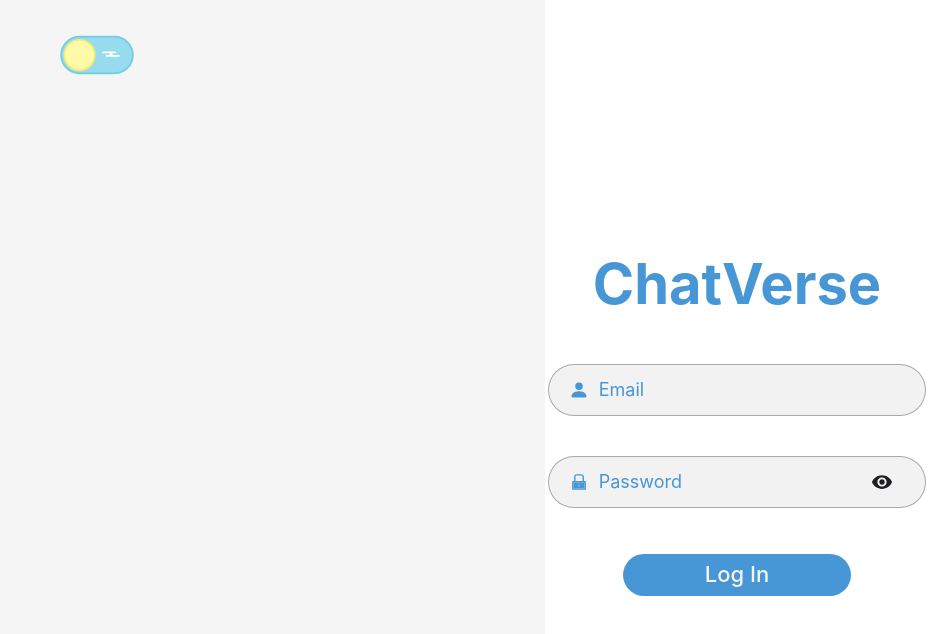
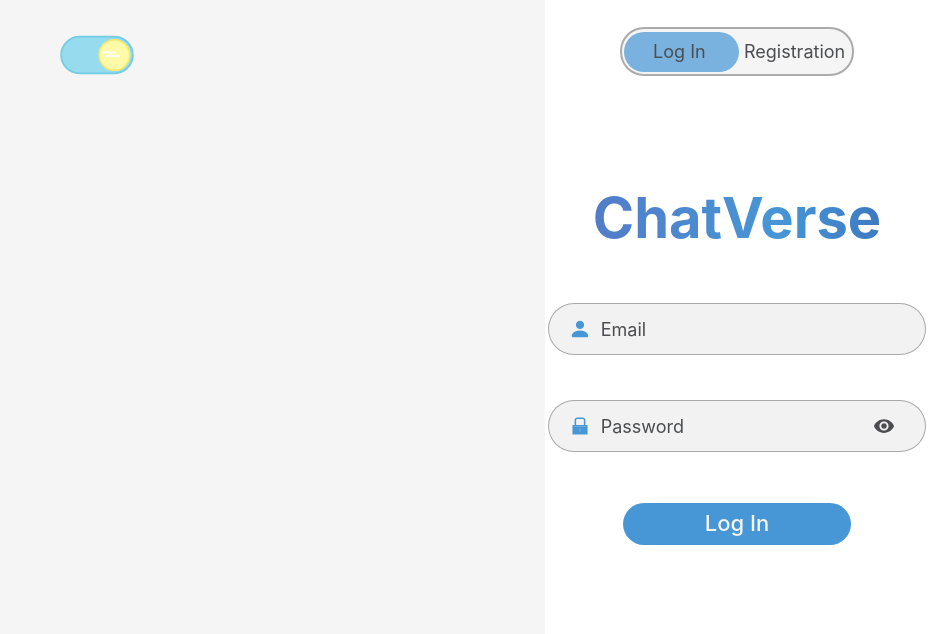
Before and after one commit to Sw0rdman1/ChatVerse, a React (Vite) app in the folder Frontend/: page / in a window 1280 px wide. Shown: the top 634 px of the page, without its empty margins (351-1280 px from the left). Built offline with nearby package versions, Linux system fonts and the light colour scheme.

Commit message:
Auth Switch implemented

```diff
--- a/Frontend/src/components/authentication/AuthSwitch.css
+++ b/Frontend/src/components/authentication/AuthSwitch.css
@@ -3,22 +3,26 @@
   display: flex;
   align-items: center;
   justify-content: center;
+  width: 100%;
+  margin-top: 15px;
+  user-select: none;
 }
 .switch__checkbox {
   display: none;
 }
 
 .switch__label {
-  font-size: 20px;
+  color: var(--text-color);
+  font-size: 18px;
   cursor: pointer;
   display: grid;
   align-content: center;
   justify-items: center;
   grid-template-columns: 1fr 1fr;
-  width: 55%;
+  width: 60%;
   height: 45px;
   background-color: var(--background-color);
-  border: 2px solid silver;
+  border: 2px solid var(--border-color);
   border-radius: 24px;
   position: relative;
 }
@@ -32,14 +36,14 @@
   display: block;
   position: absolute;
   width: 50%;
-  height: 100%;
-  top: 0;
-  left: 0;
-  background-color: var(--primary-color);
+  height: 90%;
+  top: 5%;
+  left: 2px;
+  background-color: var(--primary-color-transprarent);
   border-radius: 24px;
   transition: 0.25s;
 }
 
 .switch__checkbox:checked + .switch__label::after {
-  left: 50%;
+  left: 49%;
 }
--- a/Frontend/src/components/authentication/AuthSwitch.tsx
+++ b/Frontend/src/components/authentication/AuthSwitch.tsx
@@ -1,10 +1,18 @@
 import "./AuthSwitch.css";
 
-const AuthSwitch = () => {
+interface AuthSwitchProp {
+  changeAuthMethod: () => void;
+}
+
+const AuthSwitch: React.FC<AuthSwitchProp> = ({ changeAuthMethod }) => {
   return (
     <div className="auth-switch-container">
       <input type="checkbox" id="checkbox" className="switch__checkbox" />
-      <label className="switch__label" htmlFor="checkbox">
+      <label
+        className="switch__label"
+        htmlFor="checkbox"
+        onClick={changeAuthMethod}
+      >
         <span>Log In</span>
         <span>Registration</span>
       </label>
--- a/Frontend/src/components/authentication/LogInInputs.css
+++ b/Frontend/src/components/authentication/LogInInputs.css
@@ -20,11 +20,12 @@
 
 .icon {
   margin-left: 10px;
+  font-size: 22px;
   color: var(--primary-color);
 }
 
 ::-webkit-input-placeholder {
-  color: var(--primary-color);
+  color: var(--text-color);
 }
 
 .input-field-with-error span {
@@ -113,3 +114,23 @@
 .login-button button:hover {
   background: var(--primary-color-hover);
 }
+
+.login-button button:focus {
+  background: var(--primary-color-hover);
+}
+
+.remember-me {
+  display: flex;
+  align-items: center;
+  justify-content: start;
+  margin-top: 10px;
+  gap: 10px;
+  height: 30px;
+  font-size: 16px;
+}
+
+.remember-me input {
+  height: 17px;
+  width: 17px;
+  margin-top: 3px;
+}
--- a/Frontend/src/components/authentication/LogInInputs.tsx
+++ b/Frontend/src/components/authentication/LogInInputs.tsx
@@ -84,15 +84,21 @@ const Loader: React.FC<LoaderProps> = ({ displayLoader }) => {
   );
 };
 
-export const LogInButton = () => {
-  const handleLogIn = () => {
-    console.log("Log in");
-  };
+interface MyButtonProps {
+  text: string;
+  clickHandler: () => void;
+  submit?: boolean;
+}
 
+export const MyButton: React.FC<MyButtonProps> = ({
+  text,
+  clickHandler,
+  submit,
+}) => {
   return (
     <div className="login-button">
-      <button type="submit" onClick={handleLogIn}>
-        Log In
+      <button type={submit ? "submit" : "button"} onClick={clickHandler}>
+        {text}
       </button>
     </div>
   );
--- /dev/null
+++ b/Frontend/src/components/authentication/RegistrationStepper.css
@@ -0,0 +1,37 @@
+/* Stepper.css */
+
+.stepper-container {
+  display: flex;
+  align-items: center;
+  justify-content: center;
+}
+
+.step-dot {
+  width: 12px;
+  height: 12px;
+  border-radius: 50%;
+  margin: 0 5px;
+  background-color: var(--border-color); /* Gray color for inactive dots */
+  cursor: pointer;
+}
+
+.step-dot.active {
+  background-color: var(--primary-color); /* Blue color for active dot */
+}
+
+.back-arrow {
+  font-size: 24px;
+  cursor: pointer;
+  margin-right: 5px;
+  color: var(--primary-color); /* Blue color for active dot */
+  margin-top: 5px;
+}
+
+/* Hide the back arrow for the first step */
+.step-dot:first-child .back-arrow {
+  display: none;
+}
+
+.hidden {
+  visibility: hidden;
+}
--- /dev/null
+++ b/Frontend/src/components/authentication/RegistrationStepper.tsx
@@ -0,0 +1,33 @@
+import React, { useState } from "react";
+import "./RegistrationStepper.css"; // Create a CSS file to style the stepper component
+import { RiArrowLeftLine } from "react-icons/ri"; // Import the back arrow icon from React Icons
+
+const RegistrationStepper: React.FC = () => {
+  const [currentStep, setCurrentStep] = useState(1);
+
+  const handleBackStep = () => {
+    if (currentStep > 0) {
+      setCurrentStep(currentStep - 1);
+    }
+  };
+
+  return (
+    <div className="stepper-container">
+      <div
+        className={currentStep !== 0 ? "back-arrow" : "back-arrow hidden"}
+        onClick={handleBackStep}
+      >
+        <RiArrowLeftLine />
+      </div>
+
+      {[...Array(7)].map((_, index) => (
+        <div
+          key={index}
+          className={`step-dot ${index === currentStep ? "active" : ""}`}
+        ></div>
+      ))}
+    </div>
+  );
+};
+
+export default RegistrationStepper;
--- a/Frontend/src/index.css
+++ b/Frontend/src/index.css
@@ -9,16 +9,16 @@
   -moz-osx-font-smoothing: grayscale;
   -webkit-text-size-adjust: 100%;
 
-  --primary-color: #4796d6;
+  --primary-color: rgb(71, 150, 214);
   --primary-color-hover: #65b4f5;
-  --primary-color-transprarent: rgb(105, 70, 167, 0.3);
+  --primary-color-transprarent: rgb(71, 150, 214, 0.7);
   --secondary-color: #6946a7;
 }
 
 [data-theme="light"] {
   --background-color: whitesmoke;
   --background-color-transparent: white;
-  --text-color: #1f2023;
+  --text-color: #4c4d50;
   --input-background: rgb(0, 0, 0, 0.05);
   --error-color: #fd3737;
   --border-color: rgb(0, 0, 0, 0.3);
--- a/Frontend/src/pages/Authentication/LogIn.tsx
+++ b/Frontend/src/pages/Authentication/LogIn.tsx
@@ -1,6 +1,6 @@
 import { useState } from "react";
 import {
-  LogInButton,
+  MyButton,
   MyInputField,
 } from "../../components/authentication/LogInInputs";
 import { emailValidation } from "../../utils/Validation";
@@ -10,8 +10,10 @@ const LogIn = () => {
   const [email, setEmail] = useState("");
   const [password, setPassword] = useState("");
 
+  const handleLogIn = () => {};
+
   return (
-    <div className="login-container">
+    <form className="login-container">
       <h1>ChatVerse</h1>
       <MyInputField
         placeholder="Email"
@@ -22,18 +24,10 @@ const LogIn = () => {
         errorText="Invalid email adress"
         validation={emailValidation}
       />
-      {/* <MyInputField
-        placeholder="Password"
-        value={password}
-        onChange={setPassword}
-        type="password"
-        password
-        errorText=""
-        validation={() => true}
-      /> */}
       <PasswordInput value={password} onChange={setPassword} />
-      <LogInButton />
-    </div>
+
+      <MyButton text="Log In" clickHandler={handleLogIn} submit />
+    </form>
   );
 };
 
--- /dev/null
+++ b/Frontend/src/pages/Authentication/Registration.css
@@ -0,0 +1,52 @@
+.register-container {
+  color: var(--text-color);
+  flex: 9;
+  font-size: 20px;
+  display: flex;
+  flex-direction: column;
+  align-items: center;
+  width: 75%;
+}
+
+.register-container h1 {
+  font-size: 2.6em;
+  margin: 0;
+  padding: 0;
+  margin-bottom: 0.5em;
+  background: linear-gradient(
+    to right,
+    #4796d6 20%,
+    #6946a7 30%,
+    #4796d6 70%,
+    #396eb9 80%
+  );
+  -webkit-background-clip: text;
+  background-clip: text;
+  -webkit-text-fill-color: transparent;
+  background-size: 500% auto;
+  animation: textShine 4s ease-in-out infinite alternate;
+}
+
+@keyframes textShine {
+  0% {
+    background-position: 0% 50%;
+  }
+  100% {
+    background-position: 100% 50%;
+  }
+}
+
+.register-container h2 {
+  margin: 0;
+  font-size: 1.4em;
+  color: var(--text-color);
+  margin-top: 20px;
+}
+
+.register-container h3 {
+  font-weight: 400;
+  margin: 0 15px;
+  font-size: 1.1em;
+  color: var(--text-color);
+  margin-bottom: 20px;
+}
--- a/Frontend/src/pages/Authentication/Registration.tsx
+++ b/Frontend/src/pages/Authentication/Registration.tsx
@@ -1,5 +1,25 @@
+import { MyButton } from "../../components/authentication/LogInInputs";
+import RegistrationStepper from "../../components/authentication/RegistrationStepper";
+import "./Registration.css";
+
 const Registration = () => {
-  return <div>Registration</div>;
+  const handleClick = () => {};
+
+  return (
+    <div className="register-container">
+      <h2>Welcome to </h2>
+      <h1>ChatVerse</h1>
+      <h3>
+        Join the{" "}
+        <b style={{ color: "var(--primary-color)" }}>chat revolution</b>!
+        <br />
+        Register now and unlock a world of endless conversations and
+        unforgettable moments.
+      </h3>
+      <MyButton text="Get Started!" clickHandler={handleClick} />
+      <RegistrationStepper />
+    </div>
+  );
 };
 
 export default Registration;
--- a/Frontend/src/pages/Authentication/WelcomeScreen.css
+++ b/Frontend/src/pages/Authentication/WelcomeScreen.css
@@ -32,16 +32,18 @@
   flex-direction: column;
   justify-content: center;
   align-items: center;
+  gap: 50px;
+  user-select: none;
 }
 
 .login-container {
   color: var(--text-color);
+  flex: 9;
   font-size: 20px;
   display: flex;
   flex-direction: column;
-  justify-content: center;
   align-items: center;
-  gap: 10px;
+  gap: 15px;
 }
 
 .login-container h1 {
@@ -76,3 +78,9 @@
   height: min-content;
   align-items: start;
 }
+
+@media screen and (max-width: 1023px) {
+  .hero-section-container {
+    display: none;
+  }
+}
--- a/Frontend/src/pages/Authentication/WelcomeScreen.tsx
+++ b/Frontend/src/pages/Authentication/WelcomeScreen.tsx
@@ -1,6 +1,9 @@
 import HeroSection from "./HeroSection";
 import "./WelcomeScreen.css";
 import LogIn from "./LogIn";
+import AuthSwitch from "../../components/authentication/AuthSwitch";
+import { useState } from "react";
+import Registration from "./Registration";
 
 type WelcomeScreenType = {
   theme: string;
@@ -8,11 +11,18 @@ type WelcomeScreenType = {
 };
 
 const WelcomeScreen: React.FC<WelcomeScreenType> = ({ theme, setTheme }) => {
+  const [authMethod, setAuthMethod] = useState("login");
+
+  function changeAuthMethod(): void {
+    setAuthMethod(authMethod === "login" ? "register" : "login");
+  }
+
   return (
     <div className="welcome-screen-container">
       <HeroSection theme={theme} setTheme={setTheme} />
       <div className="auth-container">
-        <LogIn />
+        <AuthSwitch changeAuthMethod={changeAuthMethod} />
+        {authMethod === "login" ? <LogIn /> : <Registration />}
       </div>
     </div>
   );
```
